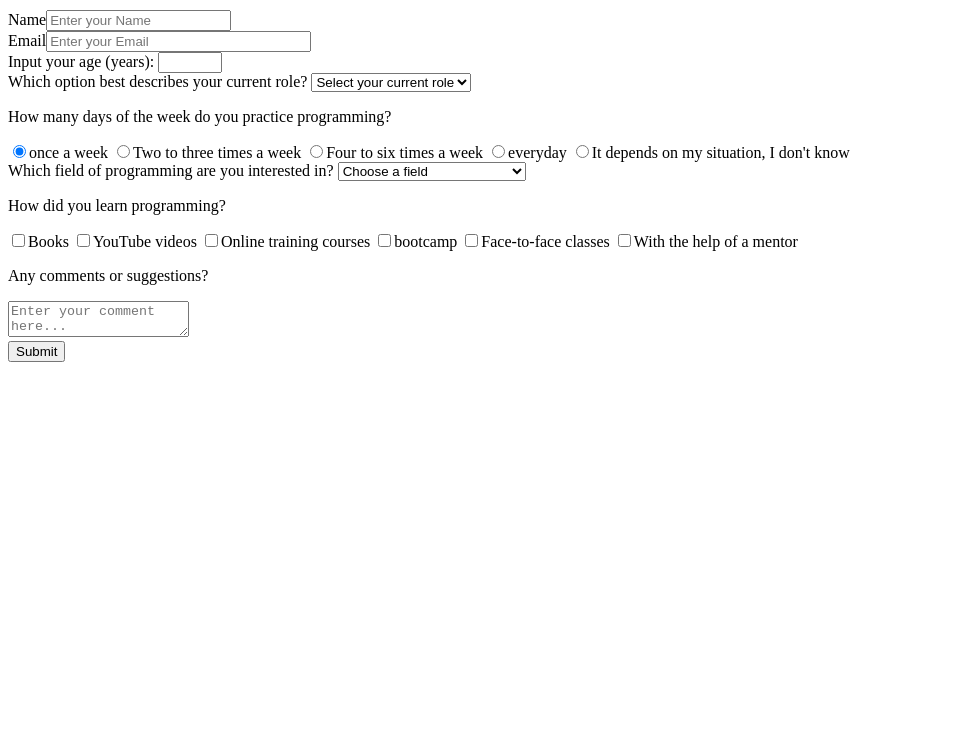
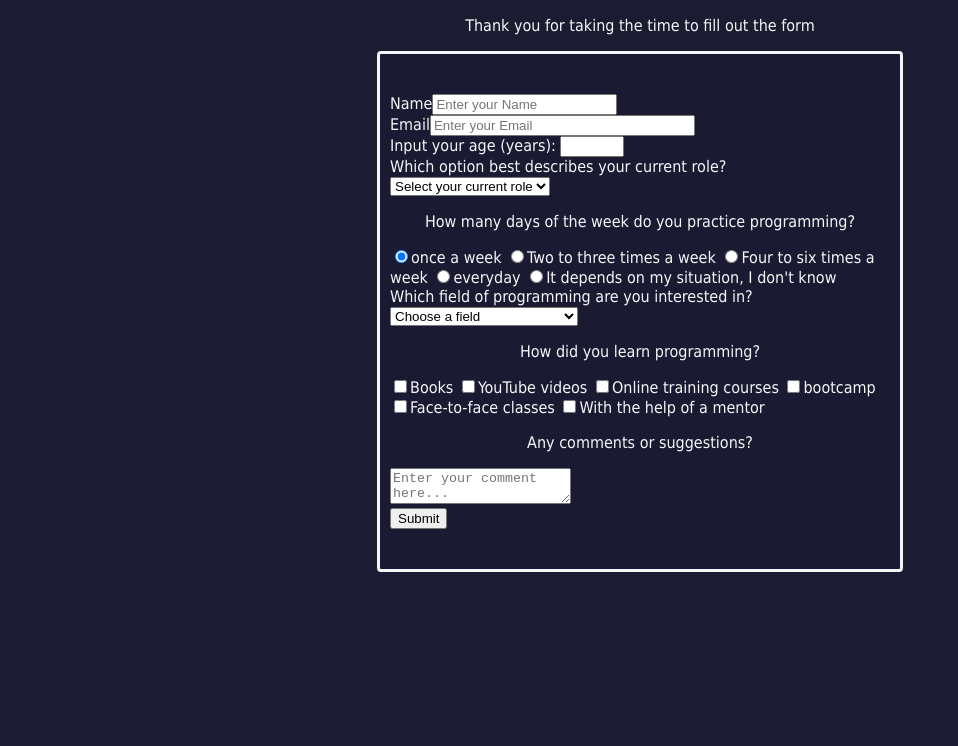
Before and after one commit to farzaneh-taheri/Survey-Form-Project, a plain HTML site: page index.html in a window 1280 px wide. Shown: the part 104-850 px from the top of the page, without its empty margins (0-958 px from the left). Before the commit the page ends 800 px from the top, so only its background shows below. Drawn offline with Linux system fonts and the light colour scheme.

Commit message:
Update index.html and styles.css files

```diff
--- a/index.html
+++ b/index.html
@@ -7,9 +7,12 @@
     <link rel="stylesheet" href="styles.css">
 </head>
 <body>
-    <h1 id="title">Survey Form</h1>
-    <p id="description">Thank you for taking the time to fill out the form</p>
-    <form id="survey-form">
+    <div class="container">
+        <header class="header">
+            <h1 id="title">Survey Form</h1>
+            <p id="description">Thank you for taking the time to fill out the form</p>
+        </header>
+        <form id="survey-form">
         <div class="form-group">
             <label for="name-label" id="name-label">Name<input type="text" id="name-label" name="name" placeholder="Enter your Name" required/></label>
         </div>
@@ -91,6 +94,7 @@
                 Submit
             </button>
         </div>
-    </form>
+        </form>
+    </div>
 </body>
 </html>
--- a/styles.css
+++ b/styles.css
@@ -0,0 +1,36 @@
+:root {
+    --color-white: #f5f6f7;
+    --color-darkblue: #1b1b32;
+    --color-darkblue-alpha: rgba(27, 27, 50, 0.8);
+}
+
+body {
+    width: 100%;
+    height: 100vh;
+    margin: 0;
+    background-color:var(--color-darkblue);
+    color:var(--color-white);
+    font-family: Tahoma;
+    font-size: 16px;
+}
+
+h1, p {
+    margin: 1em auto;
+    text-align: center;
+}
+
+form {
+    width: 60vw;
+    max-width: 500px;
+    min-width: 480px;
+    border: solid;
+    background: var(--color-darkblue-alpha);
+    padding: 2.5rem 0.625rem;
+    border-radius: 0.25rem;
+    margin: 0 auto;
+}
+
+.container {
+    width: 100%;
+    margin: 3.125rem auto 0 auto;
+}
```
